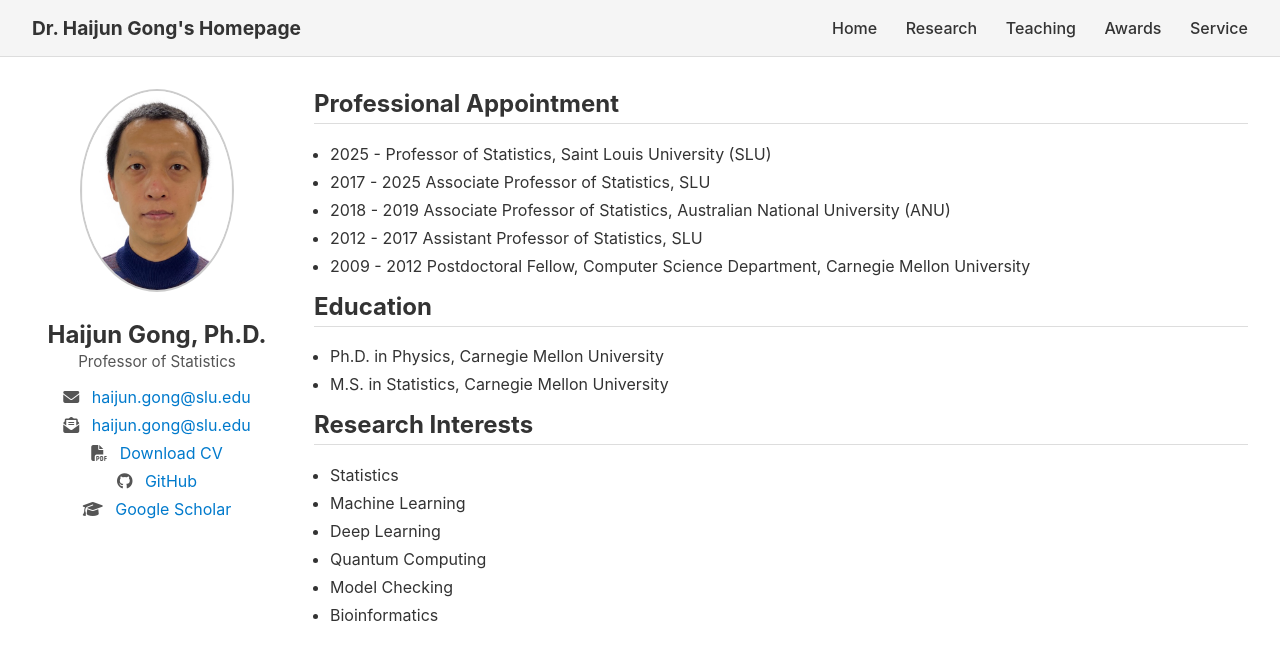
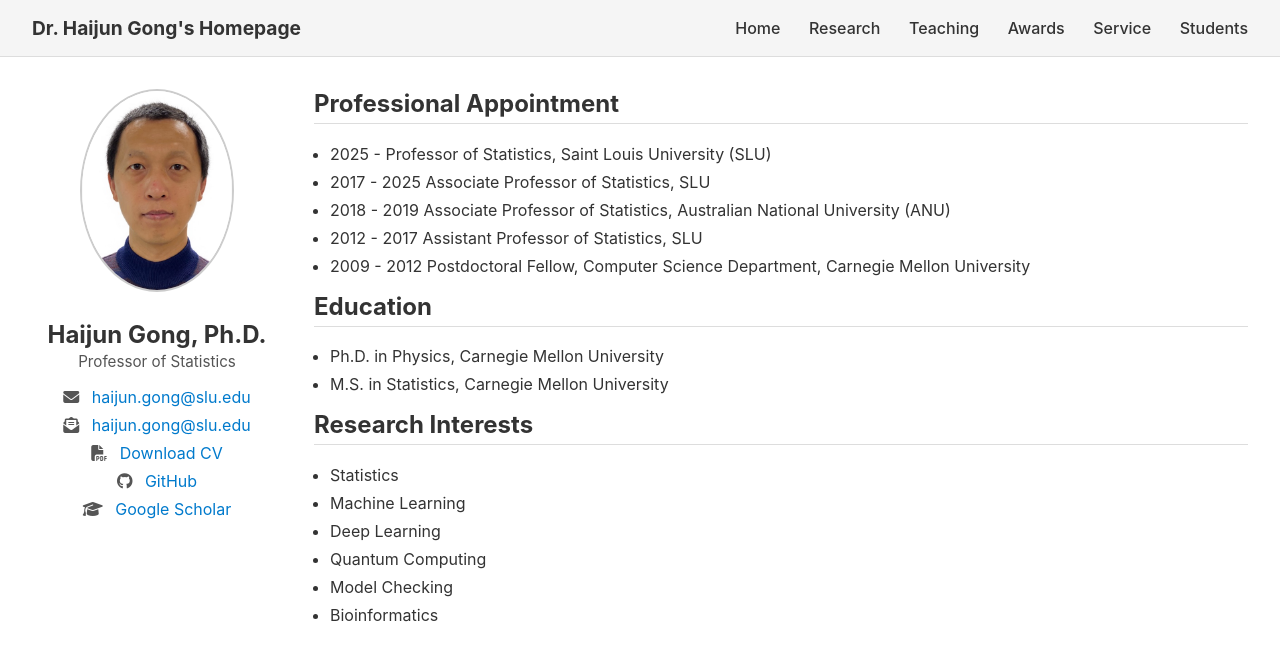
Before and after one commit to GongData/gongData.github.io, a Jekyll site: the page index.html, which Jekyll copies as it is, in a window 1280 px wide. Shown: the top 661 px of the page. Built offline with Jekyll 4.4.1, drawn with Linux system fonts in a browser that asks for light colours.

Commit message:
Update index.html

```diff
--- a/index.html
+++ b/index.html
@@ -98,6 +98,7 @@
     <a href="/Teaching/">Teaching</a>
     <a href="/Awards/">Awards</a>
      <a href="/Service/">Service</a>
+         <a href="/Students/">Students</a>
   </nav>
 </header>
 
```
